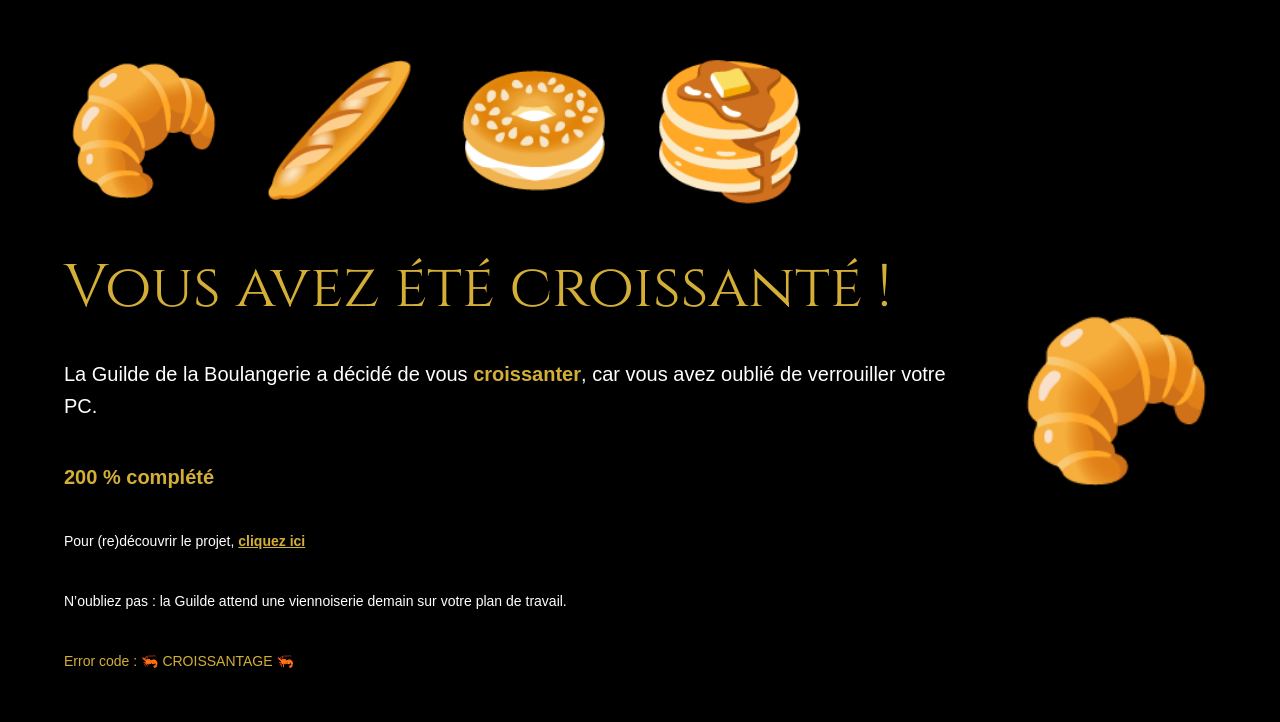
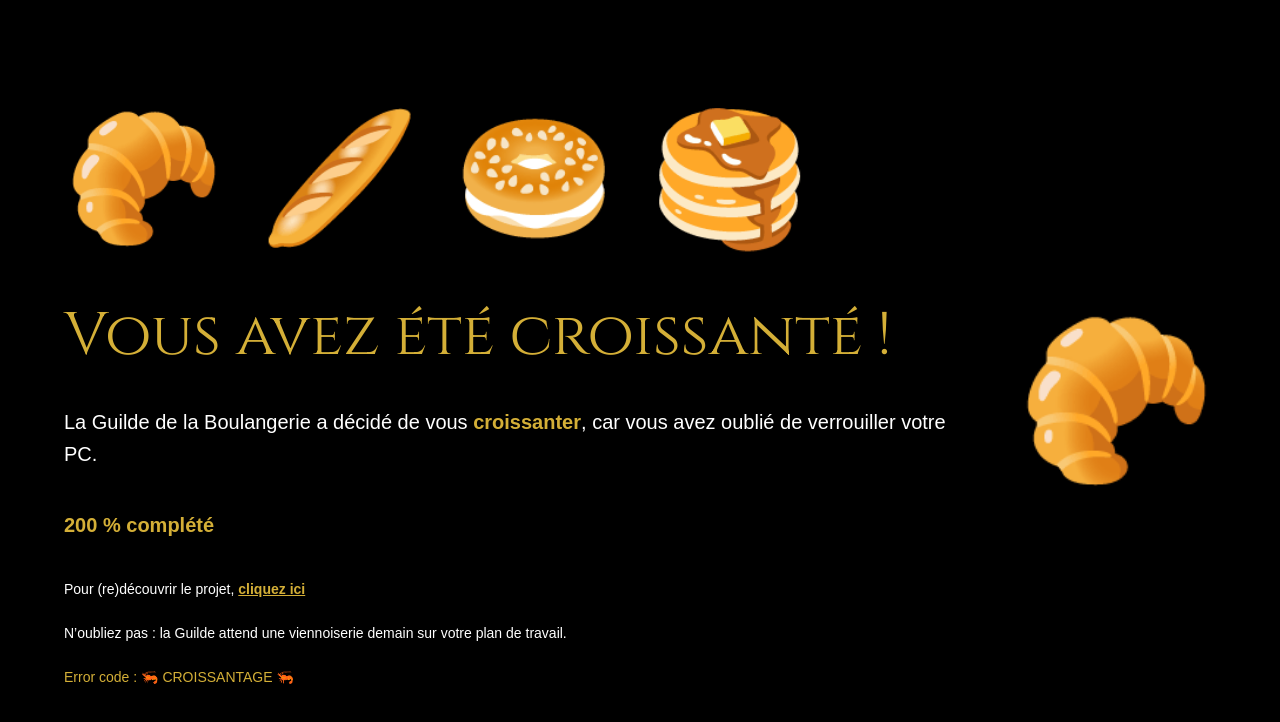
Before and after one commit to projet-boulangerie-org/projet-boulangerie, a Next.js app: page /croissant in a window 1280 px wide. Shown: the top 722 px of the page. Built offline with nearby package versions, Linux system fonts and the light colour scheme.

Commit message:
space correction to delete scrollbar

```diff
--- a/app/croissant/page.tsx
+++ b/app/croissant/page.tsx
@@ -36,7 +36,7 @@ export default function CroissantPage() {
           </p>
 
           {/* Bas de page espacé */}
-          <div className="mt-10 space-y-10 text-sm pb-24">
+          <div className="mt-10 space-y-6 text-sm pb-8 overflow-hidden">
             <p className="text-white">
               Pour (re)découvrir le projet,&nbsp;
               <a href="https://projet-boulangerie.github.io/projet-boulangerie/" className="underline text-boulange-gold font-semibold">cliquez ici</a>
```
